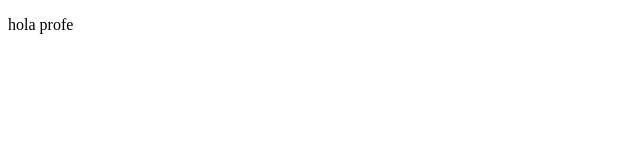
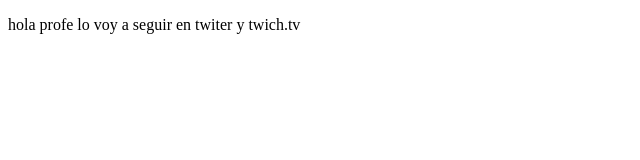
Before and after one commit to luiscasas23/proyectoDemoCursoPrework, a plain HTML site: page index.html in a window 1280 px wide. Shown: the whole page, without its empty margins (0-640 px from the left). Drawn offline with Linux system fonts and the light colour scheme.

Commit message:
cambios agregamos sitio de twitch

```diff
--- a/index.html
+++ b/index.html
@@ -8,7 +8,7 @@
 </head>
 <body>
    <p>
-       hola profe
+       hola profe lo voy a seguir en twiter y twich.tv
    </p>
 </body>
 </html>
```
